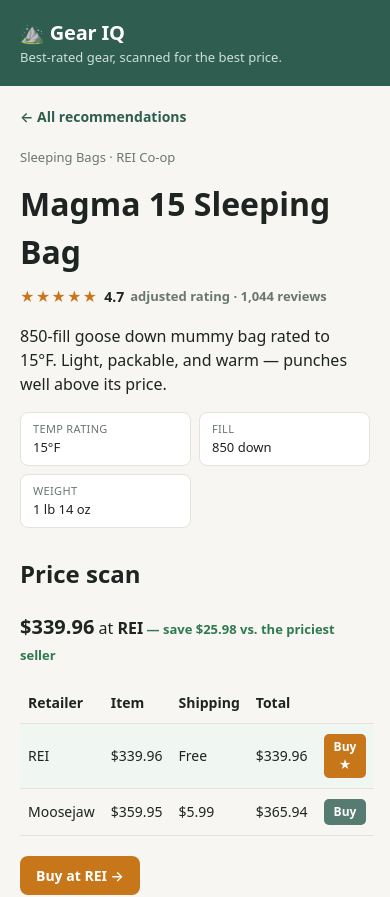
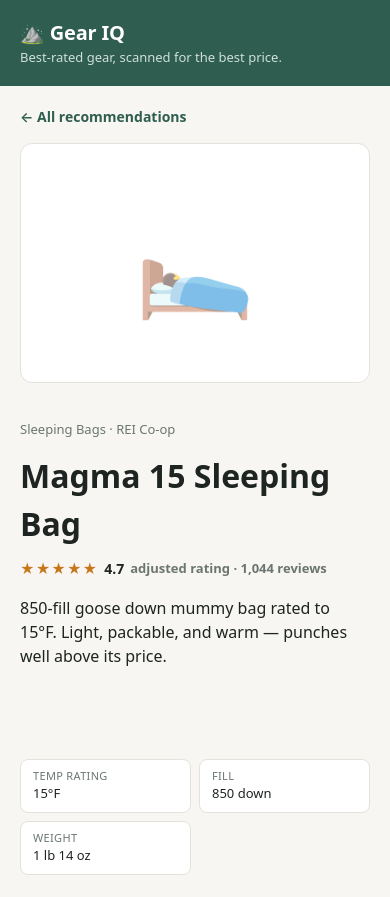
Before and after one commit to CameronDeMarco/outdoor-gear-app, a Next.js app: page /product/bag-magma-15 in a window 390 px wide. Shown: the top 897 px of the page. Built offline with nearby package versions, Linux system fonts and the light colour scheme; no server answers.

Commit message:
Added product images

```diff
--- a/src/app/globals.css
+++ b/src/app/globals.css
@@ -91,6 +91,74 @@
   display: flex;
   flex-direction: column;
   gap: 10px;
+}
+
+.card .thumb {
+  height: 170px;
+  display: flex;
+  align-items: center;
+  justify-content: center;
+  background: #fff;
+  border: 1px solid var(--line);
+  border-radius: 8px;
+  overflow: hidden;
+}
+
+.card .thumb img {
+  max-width: 100%;
+  max-height: 100%;
+  object-fit: contain;
+}
+
+.card .thumb-fallback {
+  font-size: 52px;
+  opacity: 0.55;
+}
+
+.detail-head {
+  display: flex;
+  gap: 24px;
+  align-items: flex-start;
+  margin-top: 8px;
+}
+
+.detail-photo {
+  flex: 0 0 300px;
+  height: 300px;
+  display: flex;
+  align-items: center;
+  justify-content: center;
+  background: #fff;
+  border: 1px solid var(--line);
+  border-radius: var(--radius);
+  overflow: hidden;
+}
+
+.detail-photo img {
+  max-width: 100%;
+  max-height: 100%;
+  object-fit: contain;
+}
+
+.detail-photo .thumb-fallback {
+  font-size: 96px;
+  opacity: 0.55;
+}
+
+.detail-info {
+  flex: 1 1 340px;
+  min-width: 0;
+}
+
+@media (max-width: 620px) {
+  .detail-head {
+    flex-direction: column;
+  }
+  .detail-photo {
+    flex-basis: auto;
+    width: 100%;
+    height: 240px;
+  }
 }
 
 .card .rank {
--- a/src/app/product/[id]/page.tsx
+++ b/src/app/product/[id]/page.tsx
@@ -4,7 +4,7 @@
 import { scanPrices } from "@/domain/prices";
 import { scoreProduct } from "@/domain/recommend";
 import { formatUsd, formatRating } from "@/lib/format";
-import { CATEGORY_LABELS, starGlyphs } from "@/lib/ui";
+import { CATEGORY_EMOJI, CATEGORY_LABELS, starGlyphs } from "@/lib/ui";
 
 export default async function ProductPage({
   params,
@@ -36,6 +36,19 @@
         ← All recommendations
       </Link>
 
+      <div className="detail-head">
+        <div className="detail-photo">
+          {product.imageUrl ? (
+            // eslint-disable-next-line @next/next/no-img-element
+            <img src={product.imageUrl} alt={product.name} />
+          ) : (
+            <span className="thumb-fallback" aria-hidden="true">
+              {CATEGORY_EMOJI[product.category]}
+            </span>
+          )}
+        </div>
+
+        <div className="detail-info">
           <p className="muted">
             {CATEGORY_LABELS[product.category]} · {product.brand}
           </p>
@@ -49,7 +62,9 @@
             </span>
           </div>
 
-      <p style={{ maxWidth: 640 }}>{product.description}</p>
+          {product.description && <p>{product.description}</p>}
+        </div>
+      </div>
 
       <ul className="spec-list">
         {Object.entries(product.specs).map(([k, v]) => (
--- a/src/lib/ui.ts
+++ b/src/lib/ui.ts
@@ -13,6 +13,18 @@
 
 export const ALL_CATEGORIES = Object.keys(CATEGORY_LABELS) as GearCategory[];
 
+/** Emoji shown as a placeholder when a product has no image. */
+export const CATEGORY_EMOJI: Record<GearCategory, string> = {
+  tents: "⛺",
+  "sleeping-bags": "🛌",
+  backpacks: "🎒",
+  "hiking-boots": "🥾",
+  jackets: "🧥",
+  stoves: "🔥",
+  "water-filters": "💧",
+  headlamps: "🔦",
+};
+
 /** Render a 0–5 rating as filled/empty star glyphs. */
 export function starGlyphs(rating: number): string {
   const full = Math.round(rating);
```
Also changed, not shown: src/app/page.tsx (+11 -1 lines). Lines whose indentation alone changed are shown as unchanged.
